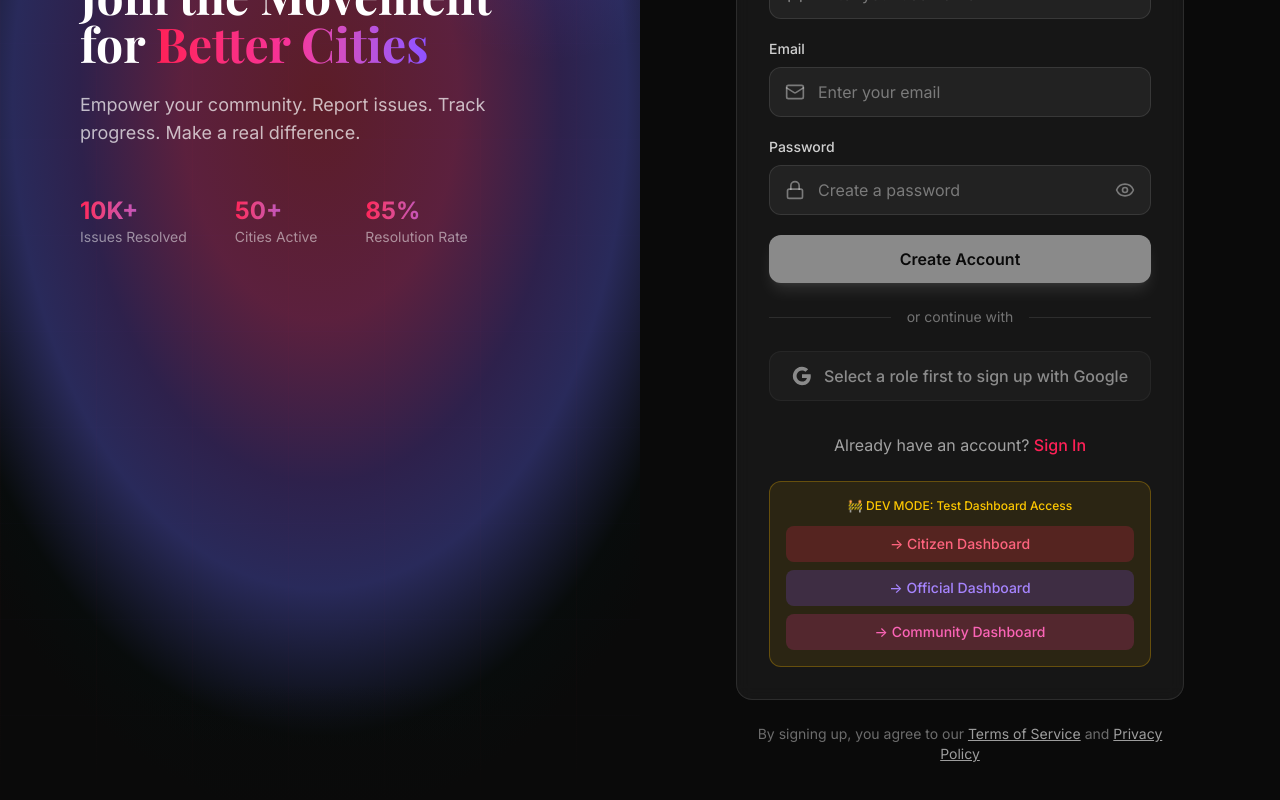
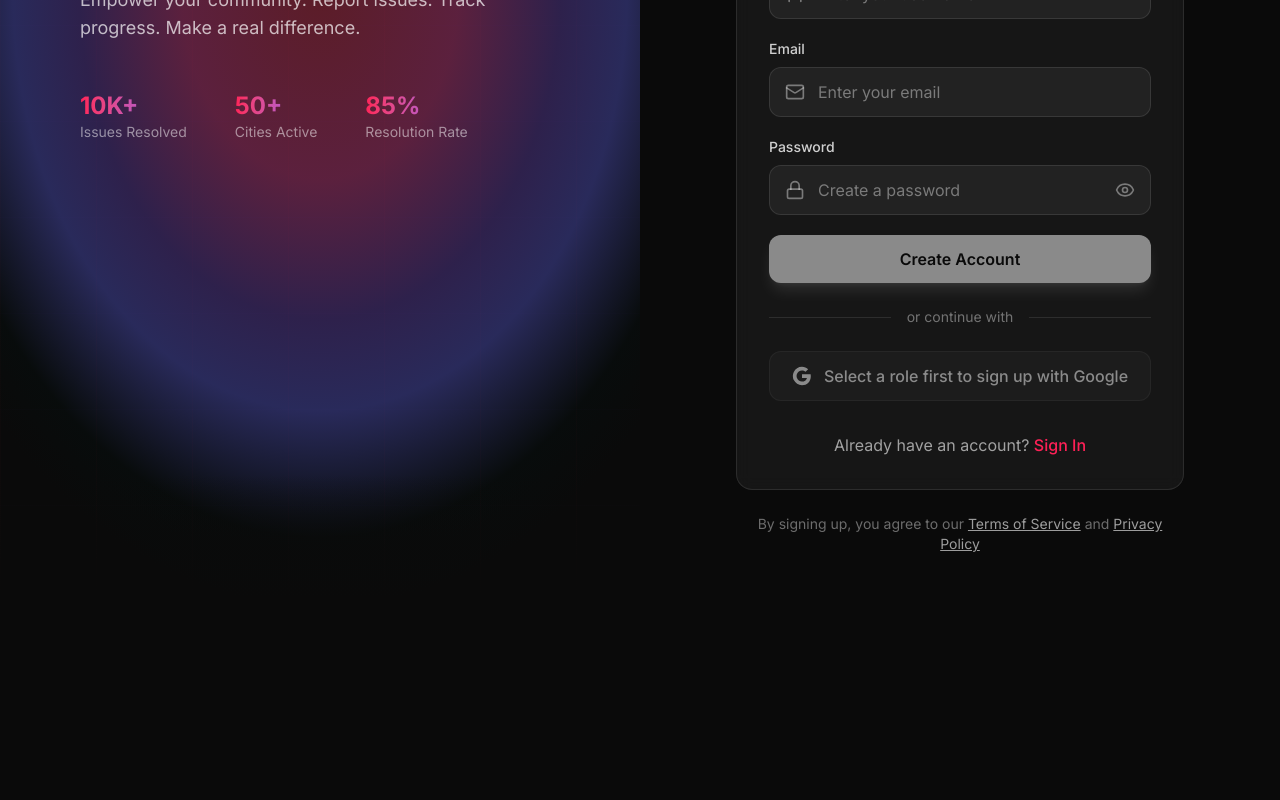
Before and after one commit to AKASH-tech234/Tech_sprint, a React (Vite) app in the folder CitizenVoice/: page /signup in a window 1280 px wide. Shown: the part 674-1474 px from the top of the page. After the commit the page ends 1276 px from the top, so only its background shows below. Built offline with nearby package versions, Linux system fonts and the light colour scheme; no server answers.

Commit message:
dev_routes_disabled

```diff
--- a/CitizenVoice/src/pages/SignUp.jsx
+++ b/CitizenVoice/src/pages/SignUp.jsx
@@ -397,31 +397,7 @@ export function SignUp() {
             </p>
 
             {/* DEV MODE: Test buttons to access dashboards without auth */}
-            <div className="mt-6 p-4 border border-yellow-500/30 rounded-xl bg-yellow-500/10">
-              <p className="text-xs text-yellow-400 mb-3 text-center font-medium">
-                🚧 DEV MODE: Test Dashboard Access
-              </p>
-              <div className="flex flex-col gap-2">
-                <a
-                  href="/dashboard/citizen"
-                  className="w-full py-2 text-center rounded-lg bg-rose-500/20 text-rose-400 hover:bg-rose-500/30 transition-colors text-sm font-medium"
-                >
-                  → Citizen Dashboard
-                </a>
-                <a
-                  href="/dashboard/official"
-                  className="w-full py-2 text-center rounded-lg bg-violet-500/20 text-violet-400 hover:bg-violet-500/30 transition-colors text-sm font-medium"
-                >
-                  → Official Dashboard
-                </a>
-                <a
-                  href="/dashboard/community"
-                  className="w-full py-2 text-center rounded-lg bg-pink-500/20 text-pink-400 hover:bg-pink-500/30 transition-colors text-sm font-medium"
-                >
-                  → Community Dashboard
-                </a>
-              </div>
-            </div>
+
           </div>
 
           <p className="mt-6 text-center text-sm text-white/40">
```
